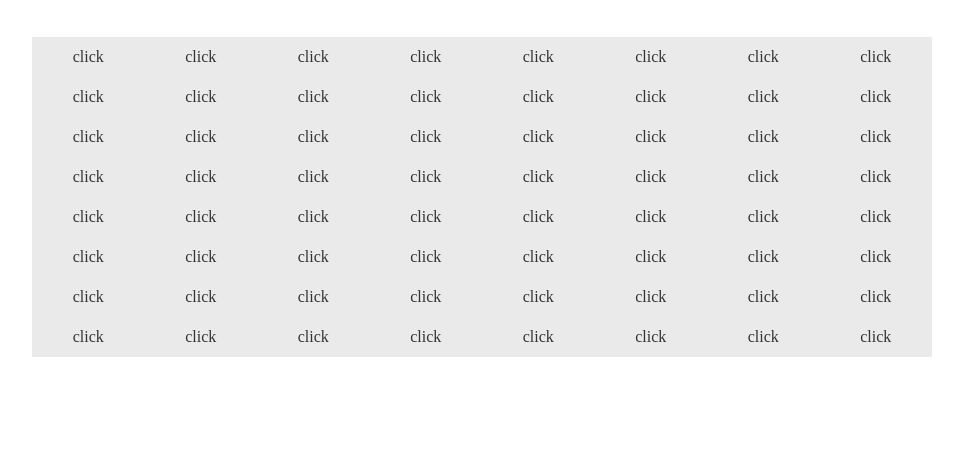
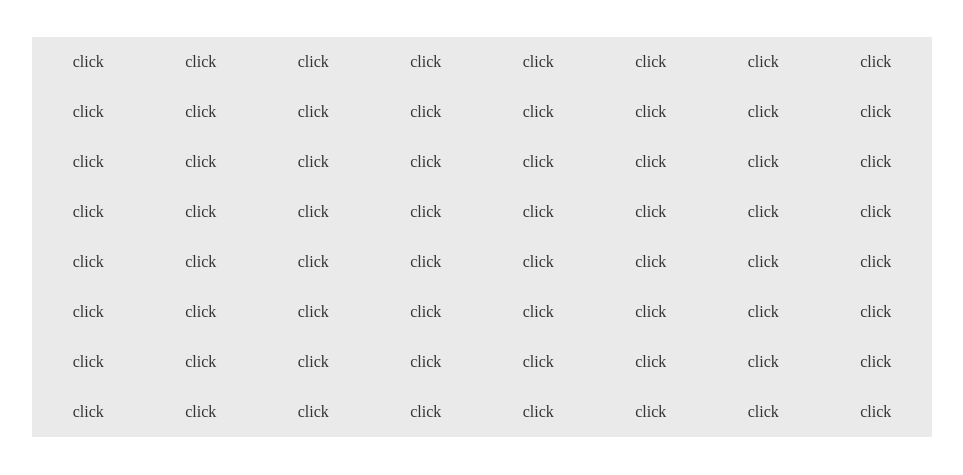
Before and after one commit to divlook/MineSweeper, a website built with webpack: page src/index.html in a window 1280 px wide. Shown: the part 123-598 px from the top of the page, without its empty margins (158-1121 px from the left). Built offline with nearby package versions, Linux system fonts and the light colour scheme.

Commit message:
style 수정

```diff
--- a/src/index.html
+++ b/src/index.html
@@ -32,8 +32,8 @@
       flex: 1;
       cursor: pointer;
       text-align: center;
-      height: 40px;
-      line-height: 40px;
+      height: 50px;
+      line-height: 50px;
     }
     .game-block:hover {
       background-color: #333;
```
